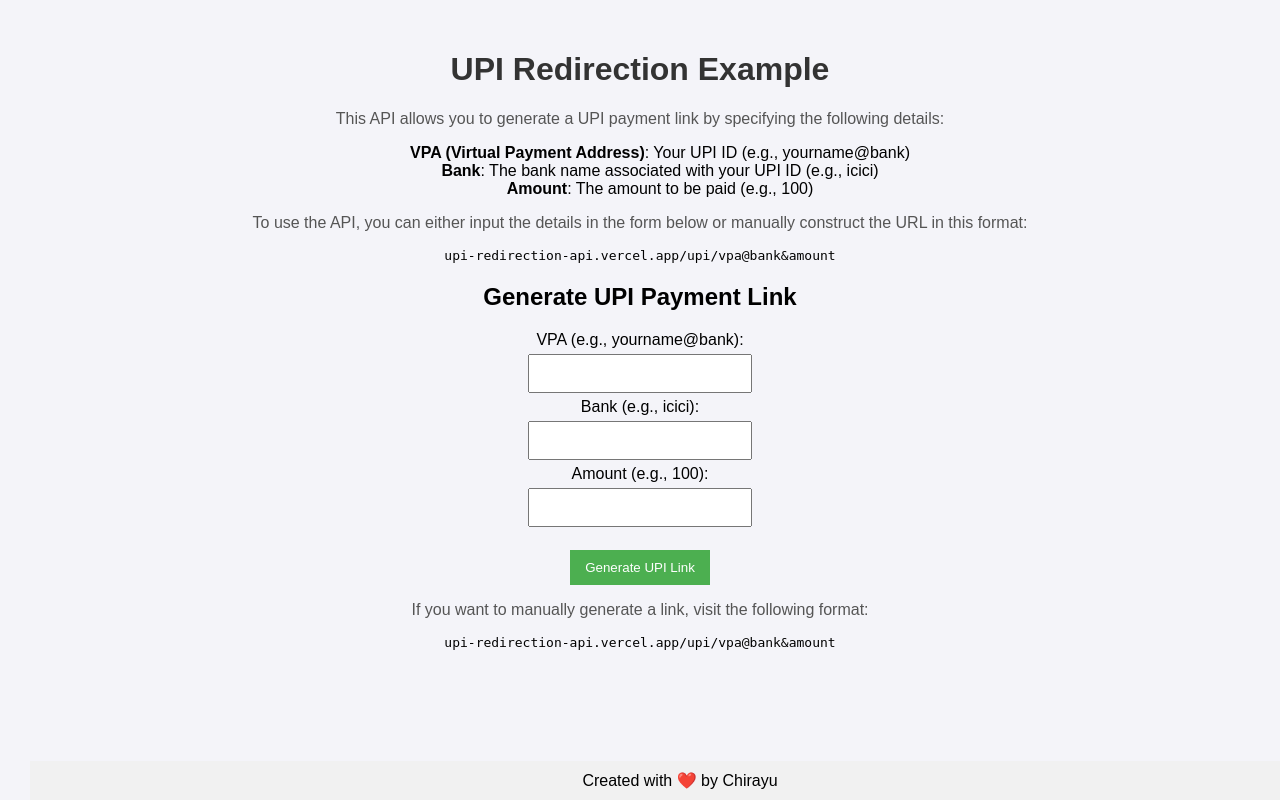
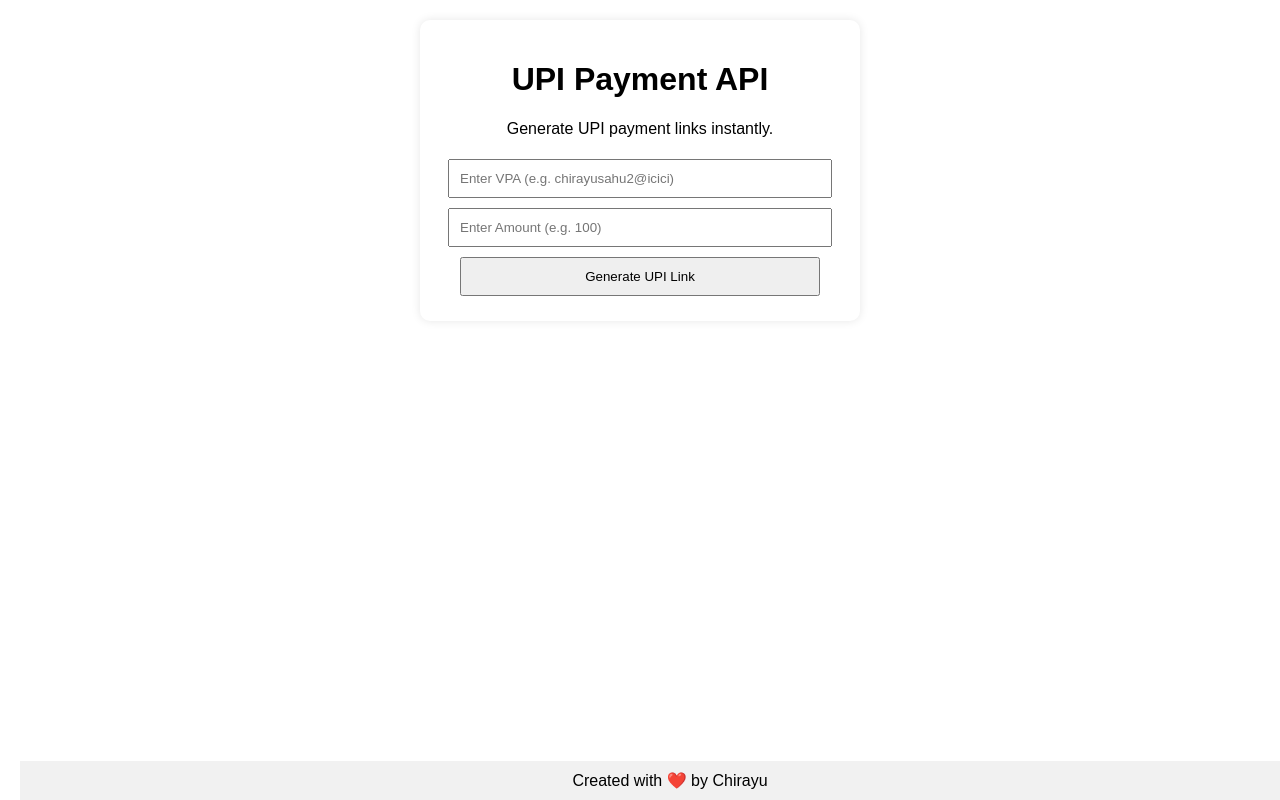
Before and after one commit to ChirayuSahu/upiRedirecionAPI, a Flask app: page / in a window 1280 px wide. Run offline with Flask 3, Linux system fonts and the light colour scheme.

Commit message:
Update index.html

```diff
--- a/templates/index.html
+++ b/templates/index.html
@@ -3,75 +3,51 @@
 <head>
     <meta charset="UTF-8">
     <meta name="viewport" content="width=device-width, initial-scale=1.0">
-    <title>UPI Redirection Example</title>
+    <title>UPI Payment API</title>
     <style>
         body {
             font-family: Arial, sans-serif;
-            margin: 20px;
+            text-align: center;
+            margin: 0;
+            padding: 20px;
+        }
+        .container {
+            max-width: 400px;
+            margin: auto;
+            padding: 20px;
+            box-shadow: 0 0 10px rgba(0, 0, 0, 0.1);
+            border-radius: 10px;
+        }
+        footer {
+            text-align: center;
             padding: 10px;
-            background-color: #f4f4f9;
+            position: fixed;
+            bottom: 0;
+            width: 100%;
+            background-color: #f1f1f1;
         }
-        h1 {
-            color: #333;
-        }
-        p {
-            font-size: 16px;
-            color: #555;
-        }
-        form {
-            margin-top: 20px;
-        }
-        input[type="text"], input[type="number"] {
+        input, button {
             padding: 10px;
-            margin: 5px 0;
-            width: 200px;
-        }
-        input[type="submit"] {
-            padding: 10px 15px;
-            background-color: #4CAF50;
-            color: white;
-            border: none;
-            cursor: pointer;
-        }
-        input[type="submit"]:hover {
-            background-color: #45a049;
-        }
-
-        li{
-            list-style: none;
+            margin: 5px;
+            width: 90%;
         }
     </style>
 </head>
-<body align="center">
-    <h1>UPI Redirection Example</h1>
-    <p>This API allows you to generate a UPI payment link by specifying the following details:</p>
-    <ul>
-        <li><strong>VPA (Virtual Payment Address)</strong>: Your UPI ID (e.g., yourname@bank)</li>
-        <li><strong>Bank</strong>: The bank name associated with your UPI ID (e.g., icici)</li>
-        <li><strong>Amount</strong>: The amount to be paid (e.g., 100)</li>
-    </ul>
-    <p>To use the API, you can either input the details in the form below or manually construct the URL in this format:</p>
-    <pre>upi-redirection-api.vercel.app/upi/vpa@bank&amount</pre>
+<body>
 
-    <h2>Generate UPI Payment Link</h2>
-    <form action="/generate_upi" method="POST">
-        <label for="vpa">VPA (e.g., yourname@bank):</label><br>
-        <input type="text" id="vpa" name="vpa" required><br>
+    <div class="container">
+        <h1>UPI Payment API</h1>
+        <p>Generate UPI payment links instantly.</p>
 
-        <label for="bank">Bank (e.g., icici):</label><br>
-        <input type="text" id="bank" name="bank" required><br>
+        <form action="/generate_upi" method="POST">
+            <input type="text" name="vpa" placeholder="Enter VPA (e.g. chirayusahu2@icici)" required>
+            <input type="number" name="amount" placeholder="Enter Amount (e.g. 100)" required>
+            <button type="submit">Generate UPI Link</button>
+        </form>
+    </div>
 
-        <label for="amount">Amount (e.g., 100):</label><br>
-        <input type="number" id="amount" name="amount" required><br><br>
-
-        <input type="submit" value="Generate UPI Link">
-    </form>
-
-    <p>If you want to manually generate a link, visit the following format:</p>
-    <pre>upi-redirection-api.vercel.app/upi/vpa@bank&amount</pre>
-
-    <footer style="text-align: center; padding: 10px; position: fixed; bottom: 0; width: 100%; background-color: #f1f1f1;">
-    Created with ❤️ by Chirayu
+    <footer>
+        Created with ❤️ by Chirayu
     </footer>
 
 </body>
```
